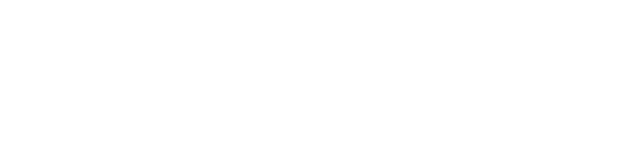
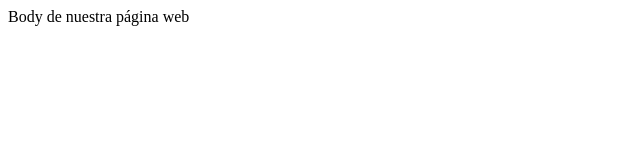
Before and after one commit to 4lr0d7/Curso_DesarrolloWeb, a plain HTML site: page index.html in a window 1280 px wide. Shown: the whole page, without its empty margins (0-640 px from the left). Drawn offline with Linux system fonts and the light colour scheme.

Commit message:
*breves modificaciones*

```diff
--- a/index.html
+++ b/index.html
@@ -1,11 +1,18 @@
+<!--Establece el tipo de estándar del documento (HTML5)-->
 <!DOCTYPE html>
-<html lang="en">
+<!--Lang: Language
+    es = español
+en = english
+-->
+<html lang="es">
+<!--Datos que le pasamos al navegador con información para que lo interprete-->
 <head>
     <meta charset="UTF-8">
     <meta name="viewport" content="width=device-width, initial-scale=1.0">
     <title>Desarrollo Web</title>
 </head>
+<!--Representa todo el contenido de nuestra página web-->
 <body>
-
+    Body de nuestra página web
 </body>
 </html>
```
